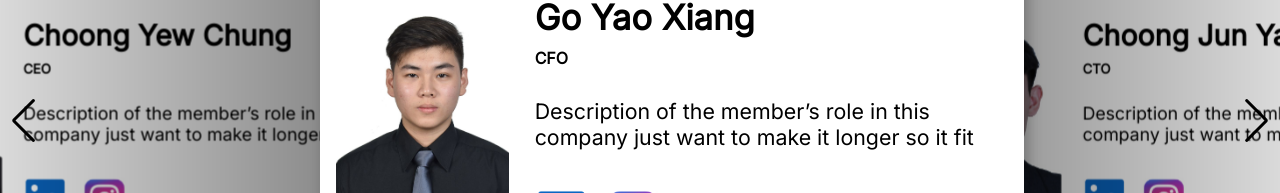
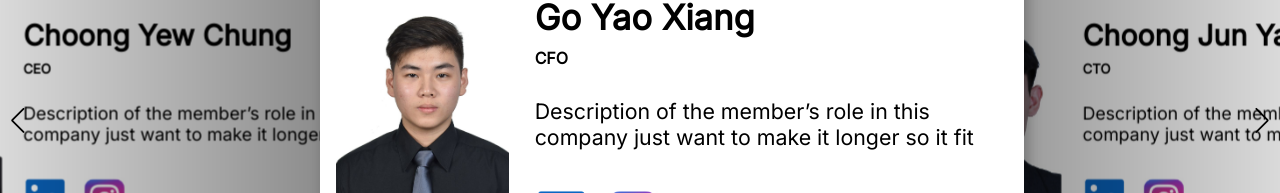
Before and after one commit to CHENGCHEAHAO/booknest, a React (Create React App) app: page / in a window 1280 px wide. Shown: the part 2510-2703 px from the top of the page. Built offline with nearby package versions, Linux system fonts and the light colour scheme.

Commit message:
adjust on swiper arrow and bullets

```diff
--- a/src/styles/Team.css
+++ b/src/styles/Team.css
@@ -108,8 +108,13 @@
   --swiper-theme-color: #000;
 }
 
+.swiper-pagination-bullet {
+  --swiper-pagination-bullet-size: 0.5vw;
+}
+
 .slider-arrow {
   --swiper-theme-color: #000;
+  --swiper-navigation-size: 2vw;
 }
 
 /* default large screen */
```
